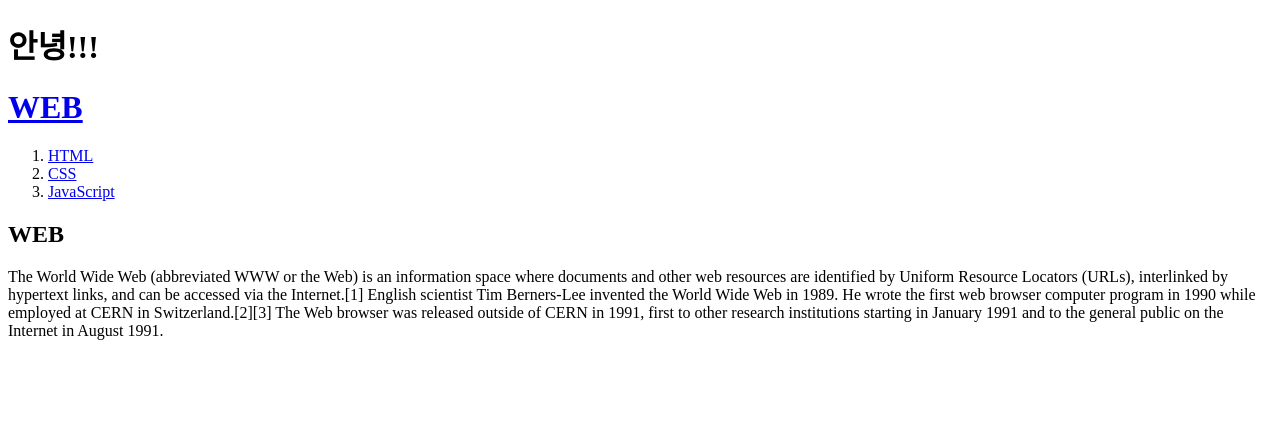
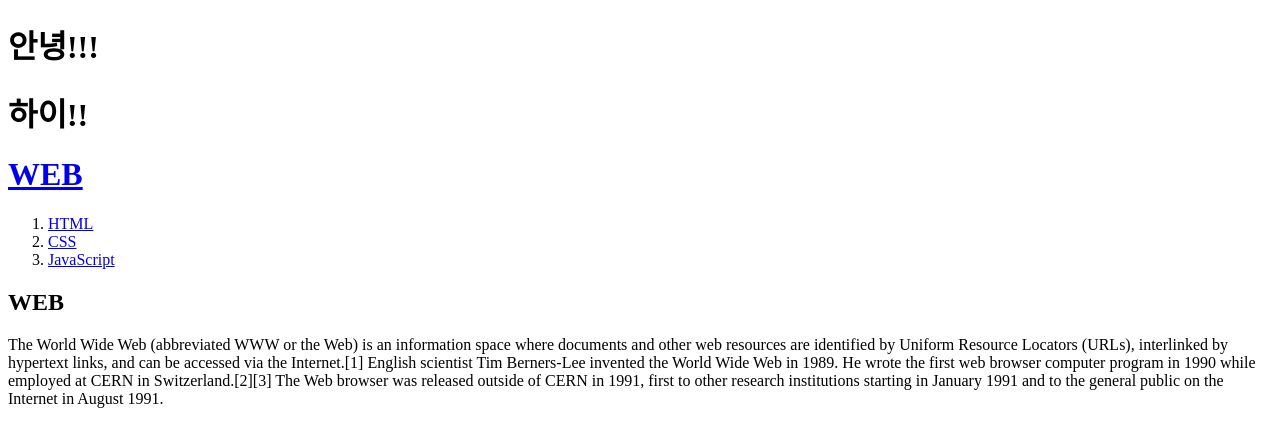
Before and after one commit to minkyung0421/nodejs-study, a website: page index.html in a window 1280 px wide. Drawn offline with Linux system fonts and the light colour scheme.

Commit message:
깃허브-헤로쿠 연동 배포 테스트

```diff
--- a/index.html
+++ b/index.html
@@ -6,6 +6,7 @@
 </head>
 <body>
   <h1>안녕!!!</h1>
+  <h1>하이!!</h1>
   <h1><a href="index.html">WEB</a></h1>
   <ol>
     <li><a href="1.html">HTML</a></li>
```
